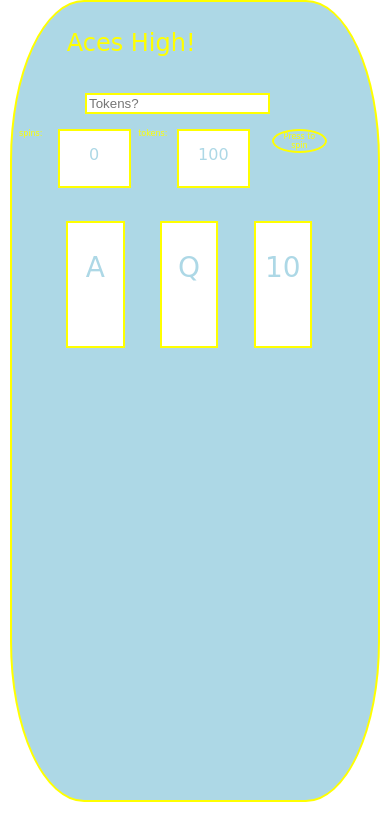
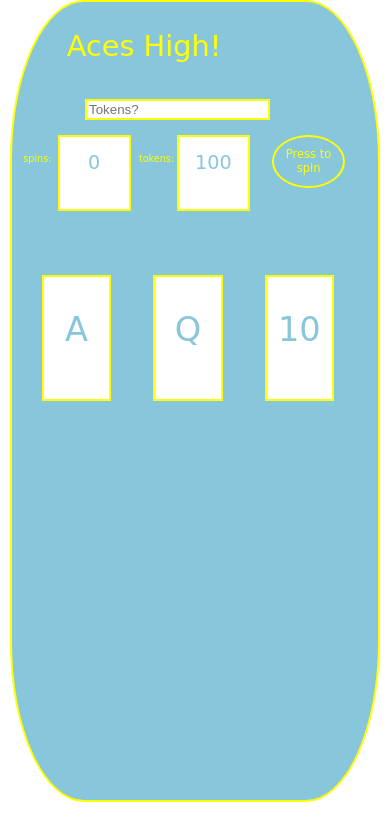
Before and after one commit to JOE-DP/slotGame, a plain HTML site: page index.html in a window 390 px wide. Drawn offline with Linux system fonts and the light colour scheme; a web font is replaced by a local one.

Commit message:
Further develop mobile accessability through media Qs in styles.css. Fixed type in index.html

```diff
--- a/CSS/reset.css
+++ b/CSS/reset.css
@@ -28,6 +28,6 @@ html {
 }
 @media (max-width: 700px){
 html{
-	font-size: 25%;
+	font-size: 30%;
 }
 }
--- a/CSS/styles.css
+++ b/CSS/styles.css
@@ -1,6 +1,6 @@
 .slotMachine{
     width: 60%;
-    background-color: lightblue;
+    background-color: rgb(136, 198, 219);
     border: 2px solid yellow;
     border-radius: 20%;
     height: 95vh;
@@ -62,7 +62,7 @@ span{
 p{
     font-size: 4rem;
     font-family: 'Oleo Script Swash Caps', cursive;
-    color: lightblue;
+    color: rgb(136, 198, 219);
     text-align: center;
     margin-top: 20%;
 }
@@ -75,7 +75,7 @@ p{
     font-family: 'Oleo Script Swash Caps', cursive;
     color: yellow;
     border: 2px solid yellow;
-    background-color: lightblue;
+    background-color: rgb(136, 198, 219);
     font-size: 2rem;
 }
 
@@ -103,30 +103,34 @@ p{
     font-family: 'Smokum', cursive;
 }
 @media only screen and  (orientation: portrait) and (max-width: 400px){
+
+}
+
+
+@media (max-width: 1000px){
     .slotMachine{
         width: 95%;
     }
-}
-
-
-@media (max-width: 700px){
 
     .player-info{
 
-        height: 10vh;
+        height: 12vh;
     }
     .player-space{
-        height: 7vh;
+        height: 9vh;
     }
     .reels{
         height: 15vh;
-        margin-top: 2rem;
+        margin-top: 8rem;
+        width: 95%;
     }
     .reel{
         height: 15vh;
     }
     .action{
-        height: 6rem;
+        height: 11rem;
+        width: 20%;
+        font-size: 2.4rem;
     }
     .input{
         margin: 0;
--- a/JS/main.js
+++ b/JS/main.js
@@ -24,7 +24,7 @@ let bet = document.querySelector('input').value;
 if(bet > total){
     return alert("Not enough funds")
 } else if (total > 999){
-    alert(`You have won! you have ${total} tokans and took ${spins} spins! Well done!`)
+    alert(`You have won! you have ${total} tokens and took ${spins} spins! Well done!`)
 }
 total -= bet;
 spins ++
--- a/index.html
+++ b/index.html
@@ -19,28 +19,25 @@
 <section class="slotMachine">
 <header>
     <h1>Aces High!</h1>
-    <input type="text"  placeholder="Tokens?" id="">
+    <input type="text"  placeholder="Tokens?">
 </header>
 <main>
 <!-- player information -->
 <section class="player-info">
-    <section class="spins">
-    <span>spins:</span>
-    </section>
 
+    <span class="spins">spins:</span>
     <section class="player-space">
         <p class ="player-turns">0</p>
     </section>
 
-    <section class="tokens">
-        <span class="tokens-display">tokens:</span>
-        </section>
 
+    <span class="tokens-display tokens">tokens:</span>
     <section class="player-space">
         <p class="player-money">100</p>
     </section>
 
     <button class="action">Press to spin</button>
+
 </section>
     <!-- slot reels -->
 <section class="reels">
```
